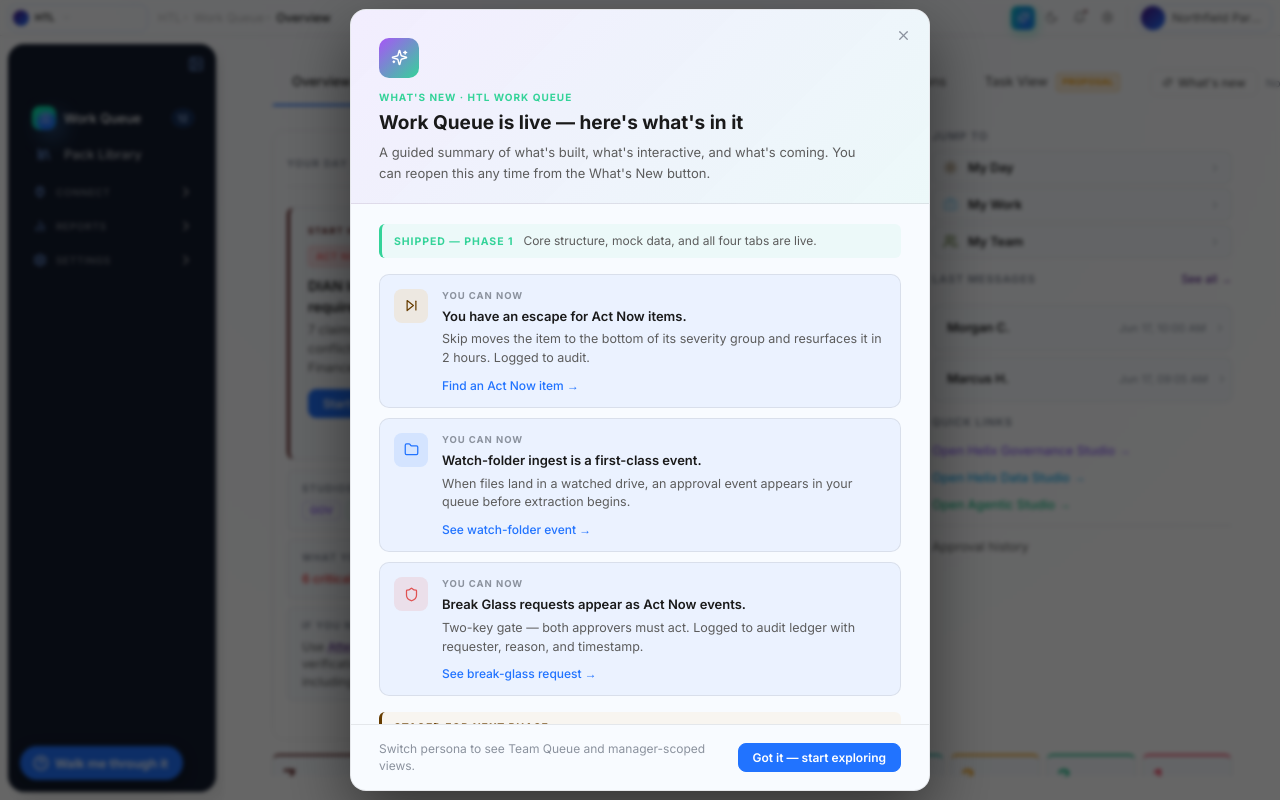
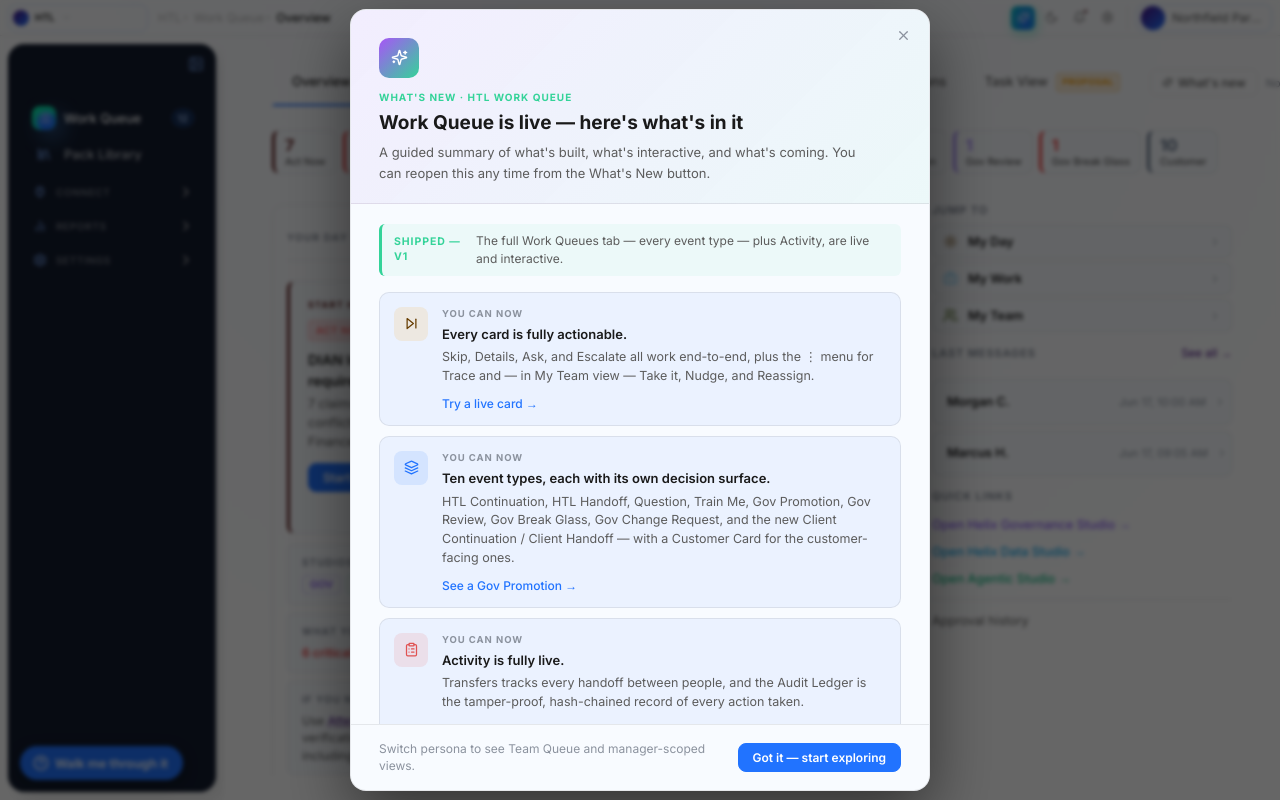
Before and after one commit to lexpaniagua-prod/aims-htl, a React (Vite) app: page /aims-htl/work-queue/overview in a window 1280 px wide. Built offline with nearby package versions, Linux system fonts and the light colour scheme; a web font is replaced by a local one.

Commit message:
stats, correct button and small tweaks work queue

```diff
--- a/src/pages/WQOverview.jsx
+++ b/src/pages/WQOverview.jsx
@@ -7,7 +7,7 @@ import {
   Sun, Briefcase, Users,
 } from 'lucide-react'
 import {
-  EVENTS, SEVERITY, SEVERITY_ORDER, STUDIOS, EVENT_TYPES,
+  EVENTS, SEVERITY, SEVERITY_ORDER, STUDIOS,
   MESSAGES, ATTESTATIONS, PEOPLE,
 } from '../data/workQueueData'
 
@@ -168,8 +168,19 @@ function personaStudios(user) {
 const SEV_CONFIG = [
   { sev: 'now',    accent: 'var(--accent-coral)', border: 'rgba(244,63,94,0.35)',  bg: 'rgba(244,63,94,0.07)'  },
   { sev: 'red',    accent: '#ef4444',             border: 'rgba(239,68,68,0.35)',  bg: 'rgba(239,68,68,0.07)'  },
-  { sev: 'yellow', accent: 'var(--accent-amber)', border: 'rgba(245,158,11,0.35)', bg: 'rgba(245,158,11,0.07)' },
   { sev: 'green',  accent: 'var(--accent-green)', border: 'rgba(16,185,129,0.35)', bg: 'rgba(16,185,129,0.07)' },
+]
+
+// ─── Event category stats — mirrors the Work Queues "Type" filter ────────────
+const CATEGORY_STATS = [
+  { key: 'htl-continuation', label: 'HTL Continuation', color: '#3b82f6', match: e => e.eventCategory === 'htl-continuation' },
+  { key: 'htl-handoff',      label: 'HTL Handoff',       color: '#10b981', match: e => e.eventCategory === 'htl-handoff' },
+  { key: 'inbound-question', label: 'Question',         color: '#f59e0b', match: e => e.eventCategory === 'inbound-question' },
+  { key: 'train-me',         label: 'Train Me',          color: '#f43f5e', match: e => e.eventCategory === 'train-me' },
+  { key: 'gov-promotion',    label: 'Gov Promotion',     color: '#8b5cf6', match: e => e.eventCategory === 'gov-promotion' },
+  { key: 'gov-review',       label: 'Gov Review',        color: '#a78bfa', match: e => e.eventCategory === 'gov-review' },
+  { key: 'gov-break-glass',  label: 'Gov Break Glass',   color: '#ef4444', match: e => e.eventCategory === 'gov-break-glass' },
+  { key: 'customer',         label: 'Customer',          color: '#64748b', match: e => e.origin === 'customer' },
 ]
 
 // ─── DonutScore ───────────────────────────────────────────────────────────────
@@ -469,10 +480,10 @@ export default function WQOverview() {
     }
   }
 
-  // Part 4: type count cards
-  const TYPE_CARDS = Object.values(EVENT_TYPES).map(et => ({
-    ...et,
-    count: personaEvents.filter(e => e.type === et.key).length,
+  // Part 4: type count cards — mirrors the Work Queues "Type" filter categories
+  const TYPE_CARDS = CATEGORY_STATS.map(cat => ({
+    ...cat,
+    count: personaEvents.filter(cat.match).length,
   }))
 
   // Part 6: 2 most recent messages by timestamp
@@ -487,7 +498,44 @@ export default function WQOverview() {
   return (
     <div className="wqov-root">
 
-      {/* ── Row 1: My Day (left) + Jump To + Messages (right) ───────────── */}
+      {/* ── Row 1: Unified count strip — severity + event type, compact ──── */}
+      <div className="wqov-count-row">
+        <div className="wqov-count-group wqov-count-group--sev">
+          {SEV_CONFIG.map(({ sev, accent }) => {
+            const { count } = sevStats[sev]
+            const meta = SEVERITY[sev]
+            return (
+              <button
+                key={sev}
+                className={`wqov-count-card${count === 0 ? ' wqov-count-card--empty' : ''}`}
+                style={{ borderLeftColor: accent }}
+                onClick={() => navigate(`/work-queue/work-queues?view=my-work&severity=${sev}`)}
+                disabled={count === 0}
+              >
+                <span className="wqov-count-num" style={{ color: accent }}>{count}</span>
+                <span className="wqov-count-lbl">{meta.label}</span>
+              </button>
+            )
+          })}
+        </div>
+        <div className="wqov-count-divider" />
+        <div className="wqov-count-group wqov-count-group--type">
+          {TYPE_CARDS.map(et => (
+            <button
+              key={et.key}
+              className={`wqov-count-card${et.count === 0 ? ' wqov-count-card--empty' : ''}`}
+              style={{ borderLeftColor: et.color }}
+              onClick={() => navigate(`/work-queue/work-queues?view=my-work&type=${et.key}`)}
+              disabled={et.count === 0}
+            >
+              <span className="wqov-count-num" style={{ color: et.color }}>{et.count}</span>
+              <span className="wqov-count-lbl">{et.label}</span>
+            </button>
+          ))}
+        </div>
+      </div>
+
+      {/* ── Row 2: My Day (left) + Jump To + Messages (right) ───────────── */}
       <div className="wqov-top-cols">
 
         <div className="wqov-col-myday wqov-col-myday--framed">
@@ -587,42 +635,6 @@ export default function WQOverview() {
         </div>
       </div>
 
-      {/* ── Row 2: Unified count cards — severity + event type ──────────── */}
-      <div className="wqov-count-row">
-        <div className="wqov-count-group wqov-count-group--sev">
-          {SEV_CONFIG.map(({ sev, accent }) => {
-            const { count } = sevStats[sev]
-            const meta = SEVERITY[sev]
-            return (
-              <button
-                key={sev}
-                className={`wqov-count-card${count === 0 ? ' wqov-count-card--empty' : ''}`}
-                style={{ borderTopColor: accent }}
-                onClick={() => navigate(`/work-queue/work-queues?view=my-work&severity=${sev}`)}
-                disabled={count === 0}
-              >
-                <span className="wqov-count-num" style={{ color: accent }}>{count}</span>
-                <span className="wqov-count-lbl">{meta.label}</span>
-              </button>
-            )
-          })}
-        </div>
-        <div className="wqov-count-group wqov-count-group--type">
-          {TYPE_CARDS.map(et => (
-            <button
-              key={et.key}
-              className={`wqov-count-card${et.count === 0 ? ' wqov-count-card--empty' : ''}`}
-              style={{ borderTopColor: et.color }}
-              onClick={() => navigate(`/work-queue/work-queues?view=my-work&type=${et.key}`)}
-              disabled={et.count === 0}
-            >
-              <span className="wqov-count-num" style={{ color: et.color }}>{et.count}</span>
-              <span className="wqov-count-lbl">{et.label}</span>
-            </button>
-          ))}
-        </div>
-      </div>
-
       {/* ── Row 3: Studio Health ─────────────────────────────────────────── */}
       <StudioHealthSection currentUser={currentUser} />
 
--- a/src/pages/WQQueue.jsx
+++ b/src/pages/WQQueue.jsx
@@ -19,10 +19,7 @@ const CATEGORY_OPTIONS = [
   { value: 'gov-promotion',      label: 'Gov Promotion',      group: 'eventCategory' },
   { value: 'gov-review',         label: 'Gov Review',         group: 'eventCategory' },
   { value: 'gov-break-glass',    label: 'Gov Break Glass',    group: 'eventCategory' },
-  { value: 'client-continuation', label: 'Client Continuation', group: 'eventCategory' },
-  { value: 'client-handoff',      label: 'Client Handoff',      group: 'eventCategory' },
   { value: 'customer',           label: 'Customer',           group: 'origin' },
-  { value: 'internal',           label: 'Internal',           group: 'origin' },
 ]
 
 // ─── helpers ─────────────────────────────────────────────────────────────────
--- a/src/pages/WorkQueueLayout.jsx
+++ b/src/pages/WorkQueueLayout.jsx
@@ -1,6 +1,6 @@
 import { NavLink, Outlet, useLocation, useNavigate } from 'react-router-dom'
 import { useState, useEffect } from 'react'
-import { Sparkles, X, SkipForward, Folder, Shield } from 'lucide-react'
+import { Sparkles, X, SkipForward, Layers, ClipboardList } from 'lucide-react'
 import { PEOPLE, COMMENT_THREADS } from '../data/workQueueData'
 import { WQ_TOUR_STEPS } from '../data/walkmeSteps'
 import WalkMe from '../components/WalkMe'
@@ -48,62 +48,64 @@ function WhatsnewModal({ onClose, onNavigate }) {
 
           {/* Shipped banner */}
           <div className="wqwn-section-banner wqwn-section-banner--shipped">
-            <span className="wqwn-section-banner-label">SHIPPED — Phase 1</span>
-            <span className="wqwn-section-banner-sub">Core structure, mock data, and all four tabs are live.</span>
+            <span className="wqwn-section-banner-label">SHIPPED — V1</span>
+            <span className="wqwn-section-banner-sub">The full Work Queues tab — every event type — plus Activity, are live and interactive.</span>
           </div>
 
           <div className="wqwn-cards">
 
-            {/* Card 1 — Skip */}
+            {/* Card 1 — Card actions */}
             <div className="wqwn-card">
               <div className="wqwn-card-icon wqwn-card-icon--skip">
                 <SkipForward size={15} />
               </div>
               <div className="wqwn-card-body">
                 <div className="wqwn-card-eyebrow">YOU CAN NOW</div>
-                <div className="wqwn-card-headline">You have an escape for Act Now items.</div>
+                <div className="wqwn-card-headline">Every card is fully actionable.</div>
                 <p className="wqwn-card-desc">
-                  Skip moves the item to the bottom of its severity group and
-                  resurfaces it in 2 hours. Logged to audit.
+                  Skip, Details, Ask, and Escalate all work end-to-end, plus the
+                  ⋮ menu for Trace and — in My Team view — Take it, Nudge, and Reassign.
                 </p>
-                <button className="wqwn-cta" onClick={() => onNavigate('/work-queue/work-queues?severity=now')}>
-                  Find an Act Now item →
+                <button className="wqwn-cta" onClick={() => onNavigate('/work-queue/work-queues')}>
+                  Try a live card →
                 </button>
               </div>
             </div>
 
-            {/* Card 2 — Watch-folder */}
+            {/* Card 2 — Event types */}
             <div className="wqwn-card">
               <div className="wqwn-card-icon wqwn-card-icon--folder">
-                <Folder size={15} />
+                <Layers size={15} />
               </div>
               <div className="wqwn-card-body">
                 <div className="wqwn-card-eyebrow">YOU CAN NOW</div>
-                <div className="wqwn-card-headline">Watch-folder ingest is a first-class event.</div>
+                <div className="wqwn-card-headline">Ten event types, each with its own decision surface.</div>
                 <p className="wqwn-card-desc">
-                  When files land in a watched drive, an approval event appears
-                  in your queue before extraction begins.
+                  HTL Continuation, HTL Handoff, Question, Train Me, Gov Promotion,
+                  Gov Review, Gov Break Glass, Gov Change Request, and the new
+                  Client Continuation / Client Handoff — with a Customer Card for
+                  the customer-facing ones.
                 </p>
-                <button className="wqwn-cta" onClick={() => onNavigate('/work-queue/work-queues?studio=gov&type=approve')}>
-                  See watch-folder event →
+                <button className="wqwn-cta" onClick={() => onNavigate('/work-queue/event/EVT-001')}>
+                  See a Gov Promotion →
                 </button>
               </div>
             </div>
 
-            {/* Card 3 — Break Glass */}
+            {/* Card 3 — Activity */}
             <div className="wqwn-card">
               <div className="wqwn-card-icon wqwn-card-icon--shield">
-                <Shield size={15} />
+                <ClipboardList size={15} />
               </div>
               <div className="wqwn-card-body">
                 <div className="wqwn-card-eyebrow">YOU CAN NOW</div>
-                <div className="wqwn-card-headline">Break Glass requests appear as Act Now events.</div>
+                <div className="wqwn-card-headline">Activity is fully live.</div>
                 <p className="wqwn-card-desc">
-                  Two-key gate — both approvers must act. Logged to audit ledger
-                  with requester, reason, and timestamp.
+                  Transfers tracks every handoff between people, and the Audit
+                  Ledger is the tamper-proof, hash-chained record of every action taken.
                 </p>
-                <button className="wqwn-cta" onClick={() => onNavigate('/work-queue/work-queues?severity=now')}>
-                  See break-glass request →
+                <button className="wqwn-cta" onClick={() => onNavigate('/work-queue/activity')}>
+                  Open Activity →
                 </button>
               </div>
             </div>
@@ -112,14 +114,13 @@ function WhatsnewModal({ onClose, onNavigate }) {
 
           {/* Staged banner */}
           <div className="wqwn-section-banner wqwn-section-banner--staged">
-            <span className="wqwn-section-banner-label">STAGED FOR NEXT PHASE</span>
+            <span className="wqwn-section-banner-label">NOT YET V1</span>
           </div>
           <ul className="wqwn-staged-list">
-            <li>Full modal flows for all event types — Approve, Review, Respond, Resolve, Acknowledge, Train</li>
-            <li>Escalation modal with person/group selector</li>
-            <li>Trace slideout with workflow step timeline</li>
-            <li>Attestation verification request wired end-to-end</li>
-            <li>Reports section in HTL Reports area</li>
+            <li>Overview tab (My Day, counts, Studio Health)</li>
+            <li>Messages — both the current and proposed versions</li>
+            <li>Attestations</li>
+            <li>Task View</li>
           </ul>
 
         </div>
```
Also changed, not shown: src/pages/EventTypeBlocks.jsx (+47 -2 lines), src/pages/WorkQueue.css.
